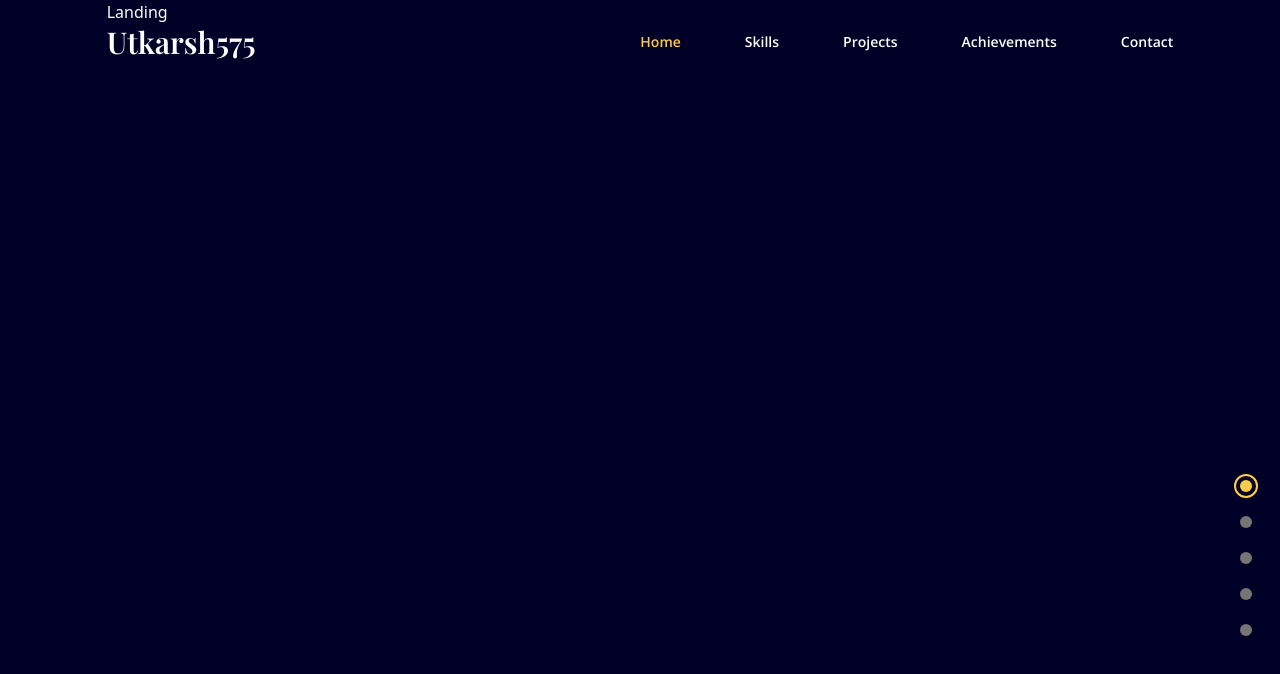
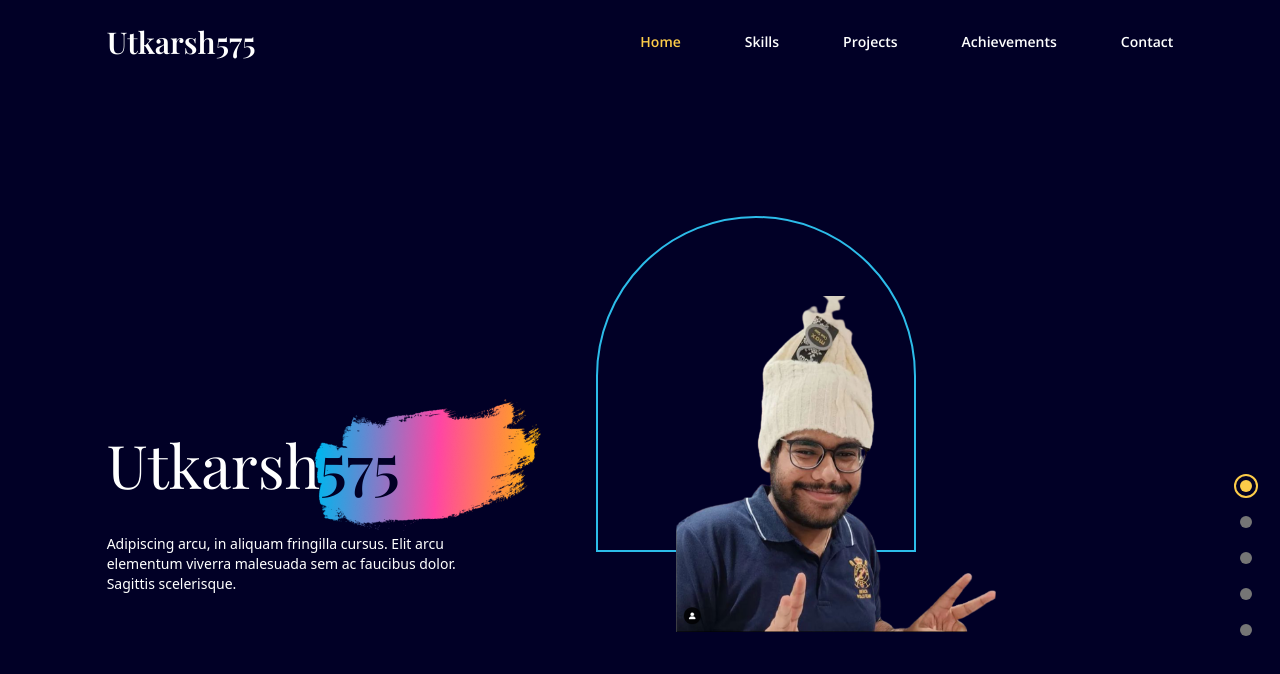
Before and after one commit to Utkarsh575/react-portfolio, a React (Vite) app: page / in a window 1280 px wide. Shown: the top 674 px of the page. Built offline with nearby package versions, Linux system fonts and the light colour scheme.

Commit message:
:lipstick: added DotGrup and Landing

```diff
--- a/src/components/Landing.jsx
+++ b/src/components/Landing.jsx
@@ -1,8 +1,67 @@
 import useMediaQuery from "../hooks/useMediaQuery";
-const Landing = ({setSelectedPage}) => {
+import { motion } from "framer-motion";
+import AnchorLink from "react-anchor-link-smooth-scroll";
+
+const Landing = ({ setSelectedPage }) => {
+  const isAboveLarge = useMediaQuery("(min-width:1060px)");
   return (
-    <div>Landing</div>
-  )
-}
+    <section
+      id="home"
+      className="md:flex md:justify-between md:items-center gap-16 md:h-full py-10"
+    >
+      <div className="basis-5/6 z-10 mt-16 md:mt-32 flex justify-between md:flex-row-reverse flex-col items-center ">
+        {isAboveLarge ? (
+          <div
+            className="relative z-0 ml-20 before:absolute before:-top-20 before:-left-20 before:rounded-t-[400px]
+            before:w-full before:max-w-[400px] md:before:max-w-[600px] before:h-full before:border-2 before:border-blue before:z-[-1]"
+          >
+            <img
+              alt="profile"
+              className="hover:filter hover:saturate-200 transition duration-500 z-10 w-full max-w-[15rem] md:max-w-[20rem]
+             "
+              src="./src/assets/profile.png"
+            />
+          </div>
+        ) : (
+          <div className="border-blue border-2 w-[20rem] rounded-t-full bg-gradient-to-b from-fuchsia-600 to-red scale-[85%]">
+            <img
+              alt="profile"
+              className=" z-10 w-full  max-w-[400px] md:max-w-[600px] "
+              src="./src/assets/profile.png"
+            />
+          </div>
+        )}
+        <div className="z-30 basis-2/5 mt-12 md:mt-32">
+          {/* HEADINGS */}
+          <motion.div
+            initial="hidden"
+            whileInView="visible"
+            viewport={{ once: true, amount: 0.5 }}
+            transition={{ duration: 0.5 }}
+            variants={{
+              hidden: { opacity: 0, x: -50 },
+              visible: { opacity: 1, x: 0 },
+            }}
+          >
+            <p className="text-6xl   font-playfair z-10 text-center md:text-start">
+              Utkarsh
+              <span
+                className="xs:relative xs:text-deep-blue xs:font-semibold z-20 xs:before:content-brush
+                before:absolute before:-left-[25px] before:-top-[70px] before:z-[-1]"
+              >
+                575
+              </span>
+            </p>
+
+            <p className="mt-10 mb-7 text-sm text-center md:text-start">
+              Adipiscing arcu, in aliquam fringilla cursus. Elit arcu elementum
+              viverra malesuada sem ac faucibus dolor. Sagittis scelerisque.
+            </p>
+          </motion.div>
+        </div>
+      </div>
+    </section>
+  );
+};
 
 export default Landing;
--- a/tailwind.config.cjs
+++ b/tailwind.config.cjs
@@ -25,7 +25,7 @@
         opensans: ["Open Sans", "sans-serif"],
       },
       content: {
-        brush: "url('./assets/brush.png')",
+        brush: "url('/src/assets/brush.png')",
         person1: "url('./assets/person-1.png')",
         person2: "url('./assets/person-2.png')",
         person3: "url('./assets/person-3.png')",
```
Also changed, not shown: src/assets/brush.png (added), src/assets/profile.png (added).
